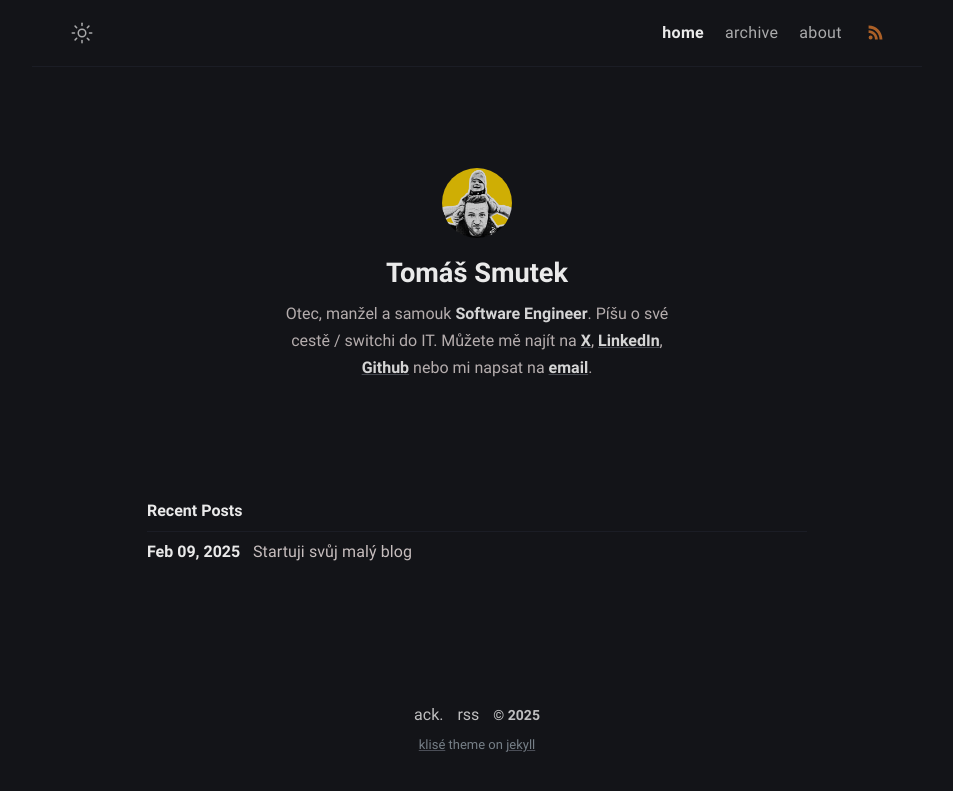
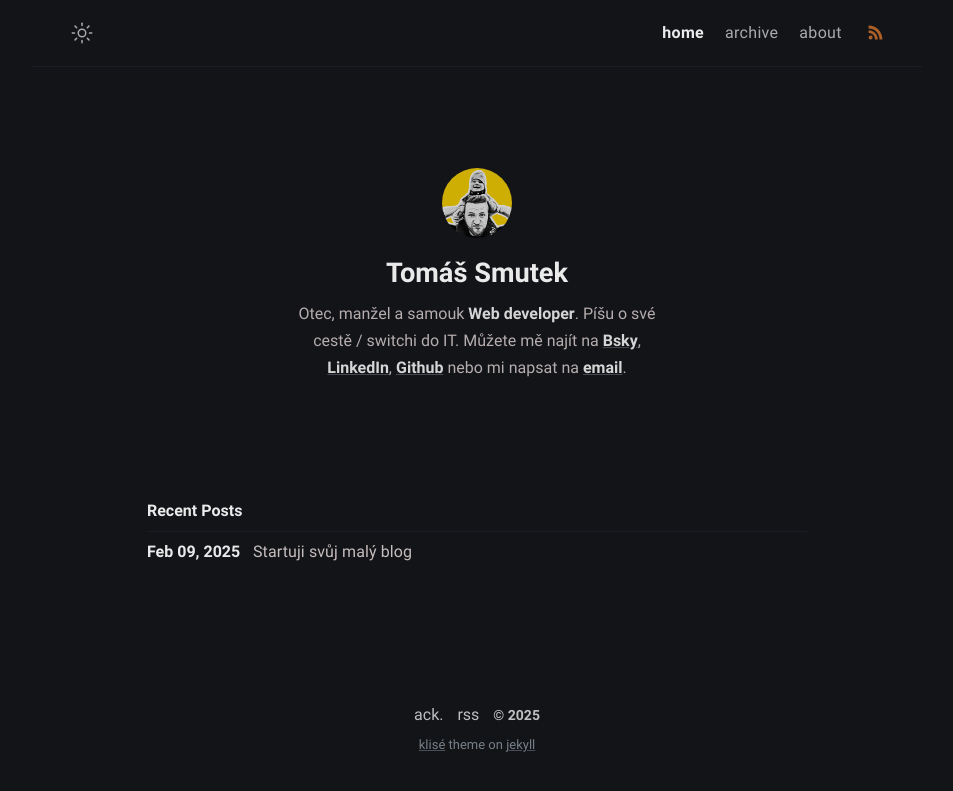
Before and after one commit to heysmtk/heysmtk.github.io, a Jekyll site: the page built from index.md, in a window 1280 px wide. Shown: the top 791 px of the page, without its empty margins (163-1116 px from the left). Built offline with Jekyll 4.4.1, drawn with Linux system fonts in a browser that asks for light colours.

Commit message:
Update _config.yml

```diff
--- a/_config.yml
+++ b/_config.yml
@@ -13,8 +13,8 @@ mode: dark # default theme "dark" | "light"
 author:
   name: Tomáš Smutek # author name
   bio: >- # tell to the world
-    Otec, manžel a samouk <b>Software Engineer</b>. Píšu o své cestě / switchi do IT. Můžete mě najít na
-    <a href="https://x.com/heysmtk" target="_blank" rel="noopener"><b>X</b></a>,
+    Otec, manžel a samouk <b>Web developer</b>. Píšu o své cestě / switchi do IT. Můžete mě najít na
+    <a href="https://bsky.app/profile/smtk.cz" target="_blank" rel="noopener"><b>Bsky</b></a>,
     <a href="https://www.linkedin.com/in/heysmtk/" target="_blank" rel="noopener"><b>LinkedIn</b></a>,
     <a href="https://github.com/heysmtk" target="_blank" rel="noopener"><b>Github</b></a> nebo mi napsat na
     <a href="mailto:smtktom@gmail.com" target="_blank" rel="noopener"><b>email</b></a>.
```
